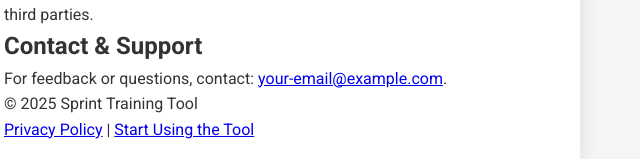
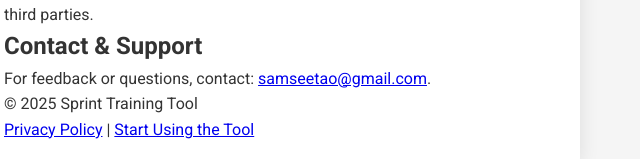
Before and after one commit to samseetao/samseetao.github.io, a plain HTML site: page about.html in a window 1280 px wide. Shown: the part 759-918 px from the top of the page, 360-1000 px from the left. Drawn offline with Linux system fonts and the light colour scheme.

Commit message:
Update about.html
update mailbox

```diff
--- a/about.html
+++ b/about.html
@@ -61,7 +61,7 @@
             <section>
                 <h2>Contact & Support</h2>
                 <p>
-                    For feedback or questions, contact: <a href="mailto:your-email@example.com">your-email@example.com</a>.
+                    For feedback or questions, contact: <a href="mailto:samseetao@gmail.com">samseetao@gmail.com</a>.
                 </p>
             </section>
         </div>
```
